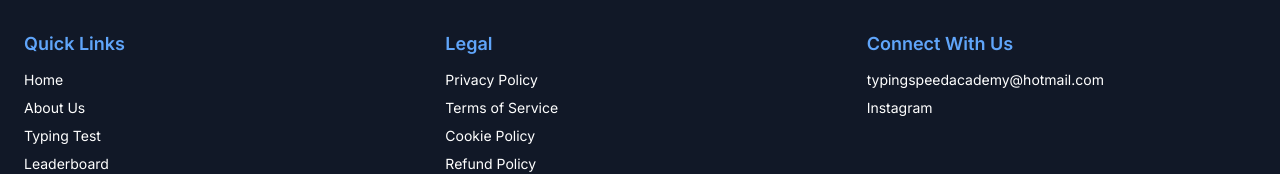
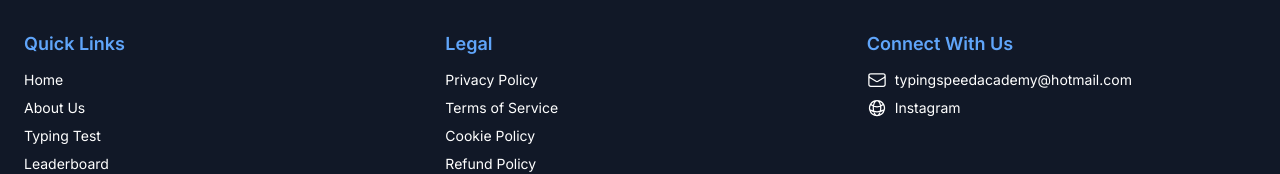
Before and after one commit to typingspeedacademy/typingspeedacadem, a Next.js app: page / in a window 1280 px wide. Shown: the part 5442-5616 px from the top of the page. Built offline with nearby package versions, Linux system fonts and the light colour scheme.

Commit message:
Add files via upload

```diff
--- a/src/components/Footer.tsx
+++ b/src/components/Footer.tsx
@@ -1,6 +1,7 @@
 'use client';
 
 import Link from 'next/link';
+import { EnvelopeIcon, GlobeAltIcon } from '@heroicons/react/24/outline'; // Assuming GlobeAltIcon for Instagram, or find a more specific one if available
 
 const Footer = () => {
   return (
@@ -37,15 +38,14 @@ const Footer = () => {
             <ul className="space-y-2 text-sm">
               <li>
                 <a href="mailto:typingspeedacademy@hotmail.com" className="hover:text-blue-300 transition-colors duration-300 flex items-center">
-                  {/* Email Icon (Optional - requires an icon library like heroicons) */}
-                  {/* <svg xmlns="http://www.w3.org/2000/svg" className="h-5 w-5 mr-2" viewBox="0 0 20 20" fill="currentColor"><path d="M2.003 5.884L10 9.882l7.997-3.998A2 2 0 0016 4H4a2 2 0 00-1.997 1.884z" /><path d="M18 8.118l-8 4-8-4V14a2 2 0 002 2h12a2 2 0 002-2V8.118z" /></svg> */}
+                  <EnvelopeIcon className="h-5 w-5 mr-2" />
                   typingspeedacademy@hotmail.com
                 </a>
               </li>
               <li>
                 <a href="https://www.instagram.com/typingspeedacademy/" target="_blank" rel="noopener noreferrer" className="hover:text-blue-300 transition-colors duration-300 flex items-center">
-                  {/* Instagram Icon (Optional) */}
-                  {/* <svg ...> Instagram icon SVG </svg> */}
+                  {/* Using a generic GlobeAltIcon for Instagram, replace if a specific Instagram icon is available in heroicons */}
+                  <GlobeAltIcon className="h-5 w-5 mr-2" />
                   Instagram
                 </a>
               </li>
```
